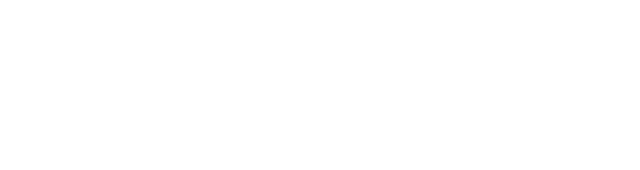
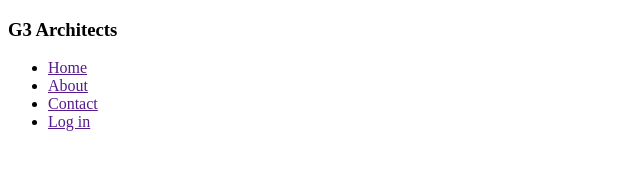
Before and after one commit to vabnamoni/G3-Architects-, a plain HTML site: page index.html in a window 1280 px wide. Shown: the whole page, without its empty margins (0-640 px from the left). Drawn offline with Linux system fonts and the light colour scheme.

Commit message:
setup google font

```diff
--- a/index.html
+++ b/index.html
@@ -7,6 +7,19 @@
     <link rel="stylesheet" href="style.css">
 </head>
 <body>
+    <header>
+        <nav>
+        <h3 class="header-title">G3 Architects</h3>
+        <ul>
+            <li><a href="">Home</a></li>
+            <li><a href="">About</a></li>
+            <li><a href="">Contact</a></li>
+            <li><a href="">Log in</a></li>
+
+            </li>
+        </ul>
+    </nav>
+    </header>
 
 </body>
 </html>
--- a/style.css
+++ b/style.css
@@ -0,0 +1,8 @@
+/* work sans font */
+<style>
+  @import url('https://fonts.googleapis.com/css2?family=Lato:wght@400;700&family=Open+Sans:wght@400;700;800&family=Work+Sans:wght@400;600;700;800&display=swap');
+</style>
+*{
+
+font-family: 'Work Sans', sans-serif;
+}
```
Also changed, not shown: images copy/architect.png (added), images copy/banner.png (added), images copy/icons/customers.png (added), images copy/icons/email.png (added), images copy/icons/projects.png (added), images copy/icons/ribon.png (added), images copy/sponsors/amazon.png (added), images copy/sponsors/figma.png (added), images copy/sponsors/google.png (added), images copy/sponsors/spotify.png (added), images copy/sponsors/telerama.png (added), images copy/team1.png (added), images copy/team2.png (added), images copy/team3.png (added), 1 more files.
